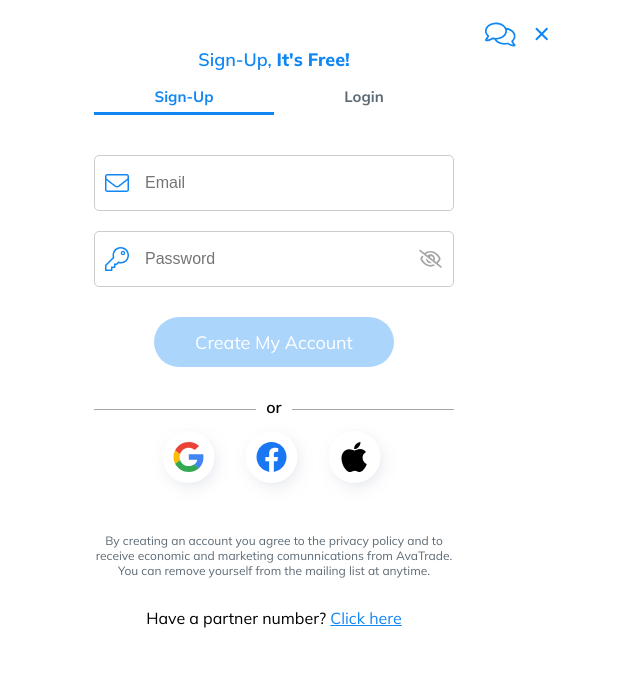
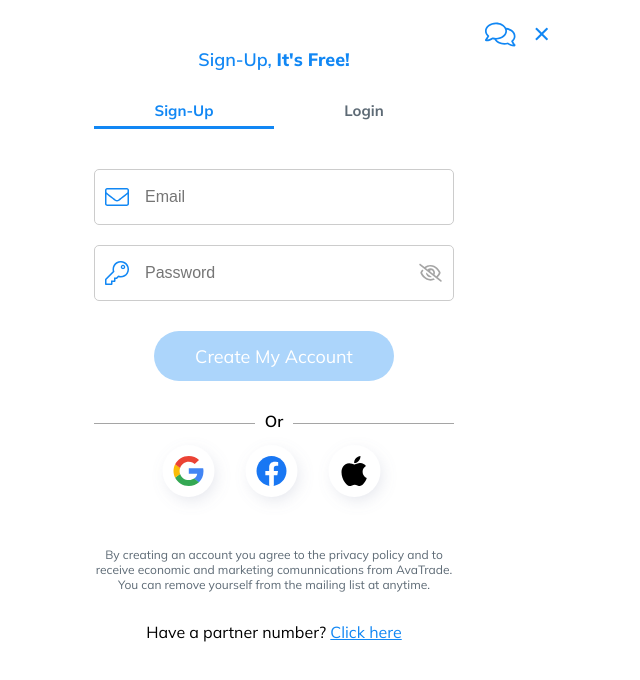
Before and after one commit to Stanislav-Korneev/avatrade, a Vue app: page /login in a window 1280 px wide. Shown: the top 680 px of the page, without its empty margins (366-1006 px from the left). Built offline with nearby package versions, Linux system fonts and the light colour scheme.

Commit message:
minor bugfix

```diff
--- a/src/components/views/LoginView/AuthForm.vue
+++ b/src/components/views/LoginView/AuthForm.vue
@@ -22,7 +22,7 @@
     </app-button>
   </form>
   <div class="divider">
-    <hr><span>or</span><hr>
+    <hr><span>Or</span><hr>
   </div>
   <social-login-panel />
 </template>
--- a/src/views/LoginView.vue
+++ b/src/views/LoginView.vue
@@ -53,6 +53,6 @@ const currentTab = computed<typeof SignUpTab | typeof LoginTab>(() => {
 }
 
 .tabs {
-  margin-top: 16px;
+  margin-top: 30px;
 }
 </style>
```
